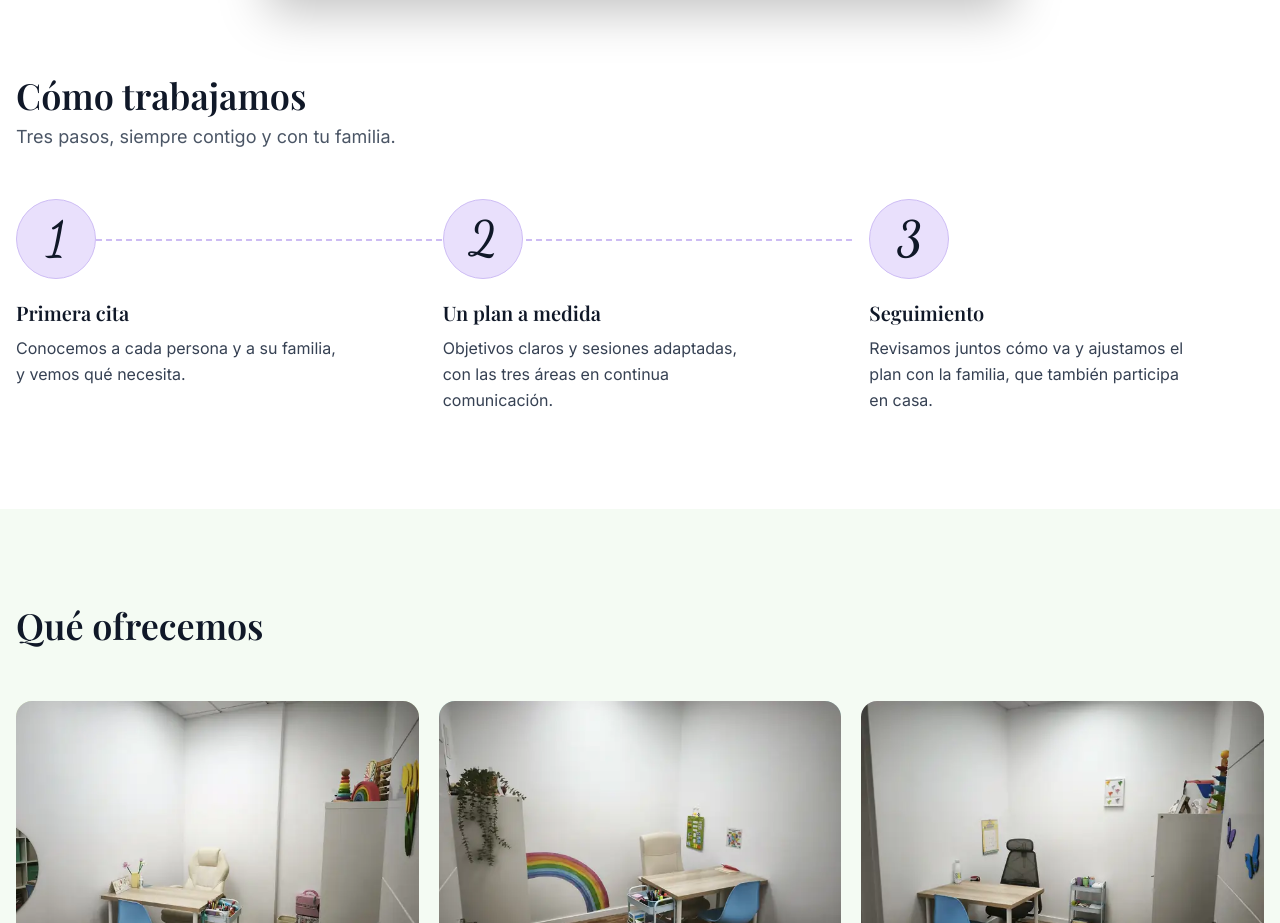
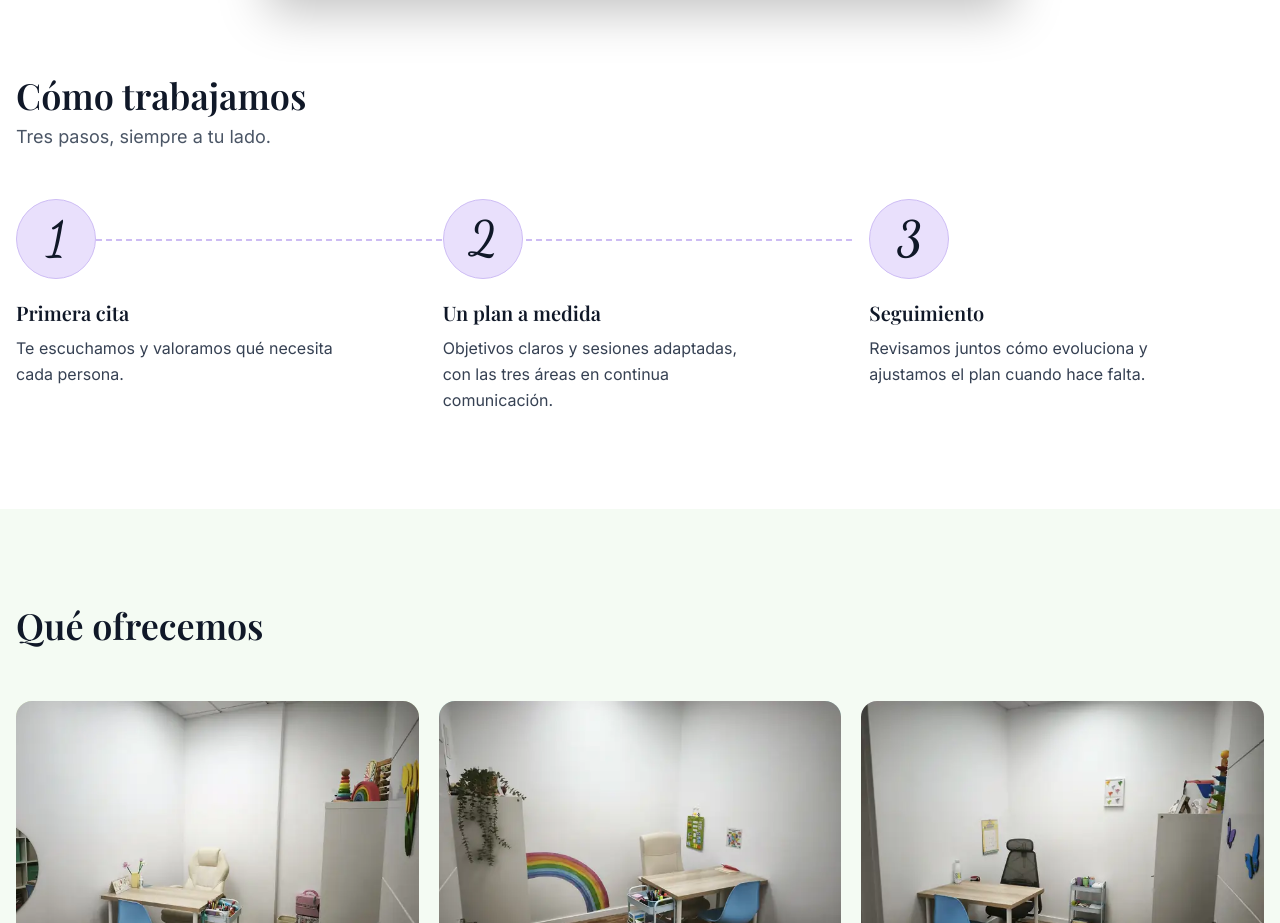
Before and after one commit to patricd17/centro-milele, a React (Vite) app in the folder frontend/: page / in a window 1280 px wide. Shown: the part 786-1709 px from the top of the page. Built offline with nearby package versions, Linux system fonts and the light colour scheme; no server answers; the database is empty.

Commit message:
Inicio: textos de los tres pasos válidos para cualquier persona (sin publicar)
Co-Authored-By: Claude Sonnet 5.5 <noreply@anthropic.com>
Claude-Session: https://claude.ai/code/session_01Agnb9mRaFgduk5VT2bRYbk

```diff
--- a/frontend/src/pages/Home.jsx
+++ b/frontend/src/pages/Home.jsx
@@ -7,9 +7,9 @@ import card_arcoiris from "../assets/images/card-arcoiris.webp"
 import card_mariposa from "../assets/images/card-mariposa.webp"
 
 const pasos = [
-  { titulo: "Primera cita", texto: "Conocemos a cada persona y a su familia, y vemos qué necesita." },
+  { titulo: "Primera cita", texto: "Te escuchamos y valoramos qué necesita cada persona." },
   { titulo: "Un plan a medida", texto: "Objetivos claros y sesiones adaptadas, con las tres áreas en continua comunicación." },
-  { titulo: "Seguimiento", texto: "Revisamos juntos cómo va y ajustamos el plan con la familia, que también participa en casa." },
+  { titulo: "Seguimiento", texto: "Revisamos juntos cómo evoluciona y ajustamos el plan cuando hace falta." },
 ]
 
 const areas = [
@@ -91,7 +91,7 @@ export default function Home() {
             Cómo trabajamos
           </Reveal>
           <Reveal as="p" className="mt-2 text-lg text-gray-600">
-            Tres pasos, siempre contigo y con tu familia.
+            Tres pasos, siempre a tu lado.
           </Reveal>
           <ol className="relative mt-12 grid gap-10 md:grid-cols-3 md:gap-8">
             <span
```
